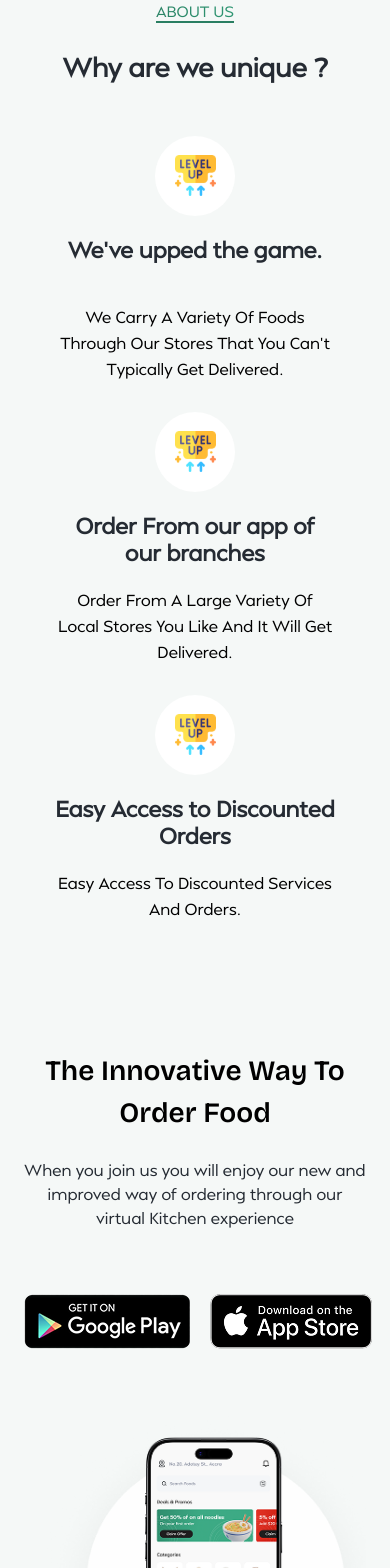
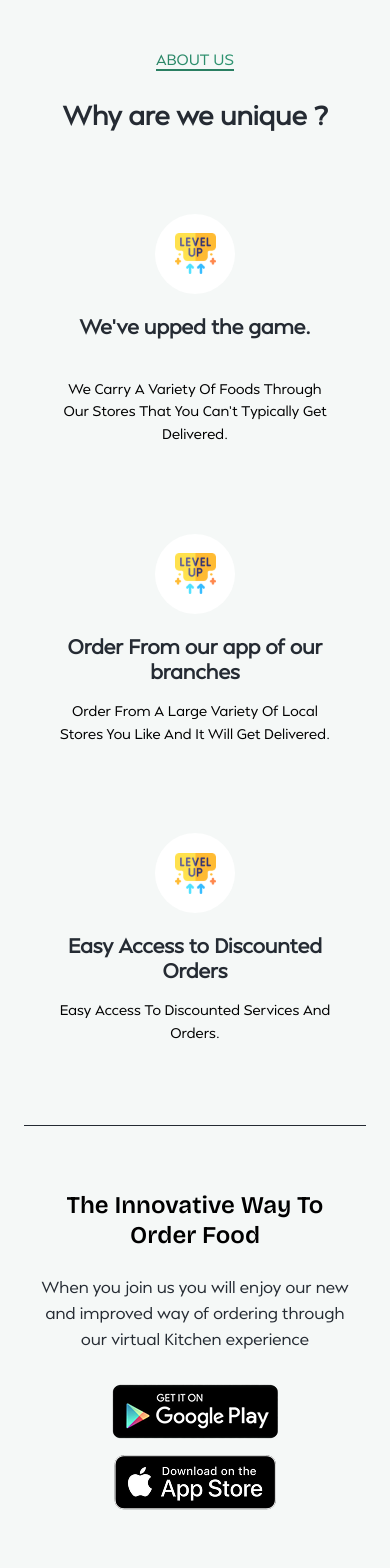
Before and after one commit to reblsoft/kingsway_foods_landing_page, a Next.js app: page / in a window 390 px wide. Shown: the top 1568 px of the page. Built offline with nearby package versions, Linux system fonts and the light colour scheme.

Commit message:
fix(aboutUs): about Us section fully responsive

```diff
--- a/src/components/sections/AboutUs.tsx
+++ b/src/components/sections/AboutUs.tsx
@@ -2,87 +2,79 @@ import React from 'react'
 
 const AboutUs = () => {
   return (
-    <section className='max-md:px-6 max-md:pb-32 max-md:gap-16 bg-[#f5f8f7] flex-col w-full  flex items-center text-center'>
+    <section className='max-md:px-6 max-md:pb-32 px-4 py-12 md:py-16 lg:py-20 bg-[#f5f8f7] flex-col w-full flex items-center text-center'>
 
-    <div className="space-y-12.5">
+    <div className="space-y-12 md:space-y-16 w-full max-w-7xl">
       <div className='grid gap-6'>
         <h4 className="underline bg-linear-to-r from-[#2a7f62] from-29% text-[15px] to-[#31ae83] to-100% text-transparent bg-clip-text decoration-[#2a7f62] decoration-2 underline-offset-4">ABOUT US</h4>
 
-      <h1 className="text-[26px] sm:text-[28px]  lg:text-5xl font-bold text-[#252b33]">
+        <h1 className="text-[26px] sm:text-[28px] md:text-4xl lg:text-5xl font-bold text-[#252b33]">
           Why are we unique ?
-      </h1></div>
+        </h1>
+      </div>
 
-    <div className="max-w-6xl mx-auto">
-      <div className="grid grid-cols-1 md:grid-cols-3 w-full gap-7.5 lg:gap-8">
-      {/* <div className="flex items-center lg:px-32 md:px-10 max-md:flex-col gap-[30px] justify-center"> */}
+      <div className="w-full mx-auto px-4">
+        <div className="grid grid-cols-1 sm:grid-cols-2 md:grid-cols-3 w-full gap-6 md:gap-8 lg:gap-10">
 
-        <div className="flex-col md:py-8 lg:py-12.5 flex gap-5 justify-center items-center">
-          <div className="w-20 h-20 lg:w-22 lg:h-22 flex items-center justify-center rounded-full bg-white">
+          <div className="flex-col py-8 md:py-10 lg:py-12 flex gap-5 justify-center items-center">
+            <div className="w-20 h-20 lg:w-24 lg:h-24 flex items-center justify-center rounded-full bg-white shrink-0">
               <img src="/icons/level-up.svg" alt="" className="bg-cover" />
             </div>
 
-          <div className="flex-col flex max-w-[280px] gap-5 items-center text-center">
-            <h2 className="text-[#252b33] text-[22px] min-h-12 lg:min-h-14 font-semibold leading-tight">We’ve upped the game.</h2>
-            <p className="font-normal text-center capitalize text-base leading-relaxed">We carry a variety of Foods through our Stores that you can’t typically get Delivered.</p>
+            <div className="flex-col flex max-w-[280px] gap-4 items-center text-center">
+              <h2 className="text-[#252b33] text-[20px] md:text-[22px] min-h-12 lg:min-h-14 font-semibold leading-tight">We&apos;ve upped the game.</h2>
+              <p className="font-normal text-center capitalize text-sm md:text-base leading-relaxed">We carry a variety of Foods through our Stores that you can&apos;t typically get Delivered.</p>
             </div>
           </div>
 
-        <div className="flex-col md:py-8 lg:py-12.5 flex gap-5  justify-center items-center">
-          <div className="w-20 h-20 lg:w-22 lg:h-22 flex items-center justify-center rounded-full bg-white">
+          <div className="flex-col py-8 md:py-10 lg:py-12 flex gap-5 justify-center items-center">
+            <div className="w-20 h-20 lg:w-24 lg:h-24 flex items-center justify-center rounded-full bg-white shrink-0">
               <img src="/icons/level-up.svg" alt="" className="bg-cover" />
             </div>
 
-          <div className="flex-col flex max-w-[280px] gap-5 items-center text-center">
-            <h2 className="text-[#252b33] text-[22px] min-h-12 lg:min-h-14 font-semibold leading-tight">Order From our app of our branches</h2>
-            <p className="font-normal text-center capitalize text-base leading-relaxed">Order from a large variety of local stores you like and it will get delivered.</p>
+            <div className="flex-col flex max-w-[280px] gap-4 items-center text-center">
+              <h2 className="text-[#252b33] text-[20px] md:text-[22px] min-h-12 lg:min-h-14 font-semibold leading-tight">Order From our app of our branches</h2>
+              <p className="font-normal text-center capitalize text-sm md:text-base leading-relaxed">Order from a large variety of local stores you like and it will get delivered.</p>
             </div>
           </div>
 
-        <div className="flex-col md:py-8 lg:py-12.5 flex gap-5 justify-center items-center">
-          <div className="w-20 h-20 lg:w-22 lg:h-22 flex items-center justify-center rounded-full bg-white">
+          <div className="flex-col py-8 md:py-10 lg:py-12 flex gap-5 justify-center items-center sm:col-span-2 md:col-span-1">
+            <div className="w-20 h-20 lg:w-24 lg:h-24 flex items-center justify-center rounded-full bg-white shrink-0">
               <img src="/icons/level-up.svg" alt="" className="bg-cover" />
             </div>
 
-          <div className="flex-col flex max-w-[280px] gap-5 items-center text-center">
-            <h2 className="text-[#252b33] text-[22px] min-h-12 lg:min-h-14 font-semibold leading-tight">Easy Access to Discounted Orders</h2>
-            <p className="font-normal text-center capitalize text-base leading-relaxed">Easy access to discounted services and orders.</p>
+            <div className="flex-col flex max-w-[280px] gap-4 items-center text-center">
+              <h2 className="text-[#252b33] text-[20px] md:text-[22px] min-h-12 lg:min-h-14 font-semibold leading-tight">Easy Access to Discounted Orders</h2>
+              <p className="font-normal text-center capitalize text-sm md:text-base leading-relaxed">Easy access to discounted services and orders.</p>
             </div>
           </div>
-
-
-
 
         </div>
       </div>
     </div>
 
-    <div className="grid grid-cols-1 lg:px-[158px] lg:flex lg:w-full lg:mx-auto lg:items-center lg: max-sm-md:border-t border-[#252b33] lg:gap-16">
-      <div className="max-md:py-16 grid lg:w-2/5 mx-auto gap-16">
-        <div className="grid lg:text-left lg:pr-10 gap-6">
-        <h3 className='capitalize text-[28px] self-end font-[BricolageGrotesqueSemiBold]'>The innovative way to Order Food</h3>
+    <div className="grid grid-cols-1 md:flex md:flex-row w-full max-w-7xl mx-auto md:items-center md:gap-8 lg:gap-12 xl:gap-16 mt-12 md:mt-16 lg:mt-20 max-md:border-t border-[#252b33]">
+      <div className="max-md:py-16 grid md:w-1/2 lg:w-2/5 gap-8 md:gap-10 lg:gap-12 px-4 md:px-0">
+        <div className="grid gap-6 text-center md:text-left">
+          <h3 className='capitalize text-[24px] md:text-[26px] lg:text-[28px] font-[BricolageGrotesqueSemiBold] leading-tight'>The innovative way to Order Food</h3>
 
-        <p className="text-base lg:text-lg text-[#252B33]">When you join us you will enjoy our new and improved way of ordering through our virtual Kitchen experience</p>
+          <p className="text-base lg:text-lg text-[#252B33] leading-relaxed">When you join us you will enjoy our new and improved way of ordering through our virtual Kitchen experience</p>
         </div>
-      <div className="flex flex-col h-full gap-16 w-full">
-        <div className="flex max-md:justify-between gap-5 items-center">
+
+        <div className="flex flex-row max-md:justify-center md:justify-start gap-4 md:gap-5 items-center flex-wrap">
           <img src="/images/googlePlay.png" alt="" className="" />
           <img src="/images/appStore.png" alt="" className="" />
         </div>
-
       </div>
 
-
-
-
-      </div>
+      <div className="md:w-1/2 lg:w-3/5 px-4 md:px-0">
         <div className="lg:hidden">
           <img src="/images/aboutUsGroupMobile.png" alt="" className="mx-auto" />
         </div>
         <div className="max-lg:hidden">
           <img src="/images/aboutUsGrouplg.png" alt="" className="mx-auto" />
         </div>
-
-
+      </div>
     </div>
 
 
--- a/src/components/sections/Screenshots.tsx
+++ b/src/components/sections/Screenshots.tsx
@@ -44,7 +44,7 @@ useEffect(() => {
 
 
   return (
-    <section id="about-us" className='flex-col flex w-full items-center py-20 lg:gap-10.5'>
+    <section id="about-us" className='flex-col flex w-full bg-[] items-center py-20 lg:gap-10.5'>
       <div className="lg:gap-6 gap-2.5 grid text-center w-full">
         <h4 className="underline bg-linear-to-r from-[#2a7f62] from-29% text-[15px] to-[#31ae83] to-100% text-transparent bg-clip-text decoration-[#2a7f62] decoration-2 underline-offset-4">SCREENSHOTS</h4>
 
```
Also changed, not shown: public/icons/menu.svg (added). Lines whose indentation alone changed are shown as unchanged.
